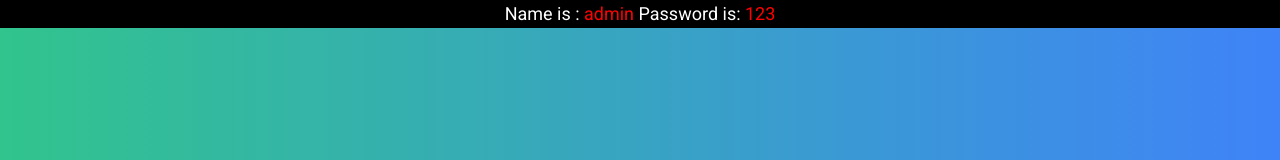
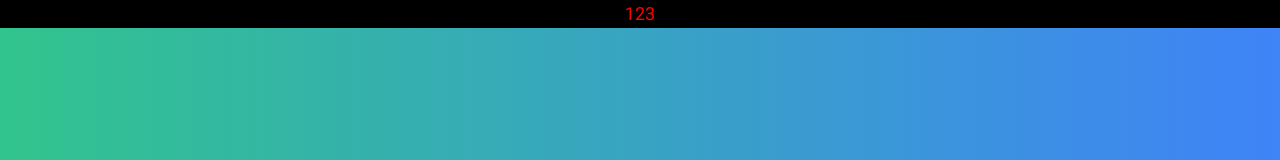
Before and after one commit to Nitinsehgall/CraveBites-Food-ordering-website, a React (Vite) app: page / in a window 1280 px wide. Shown: the top 160 px of the page. Built offline with nearby package versions, Linux system fonts and the light colour scheme.

Commit message:
login page change

```diff
--- a/src/screens/LoginPage.jsx
+++ b/src/screens/LoginPage.jsx
@@ -47,7 +47,7 @@ function LoginPage({ setIsUserLogin }) {
 
       <h1>{successfull}</h1>
       <h2 className=" text-lg bg-black border-r-1 text-white text-center">
-                Name is : <span className="spn">admin </span> Password is:{" "}
+                {/* Name is : <span className="spn">admin </span> Password is:{" "} */}
                 <span className="spn">123</span>
               </h2>
 
```
